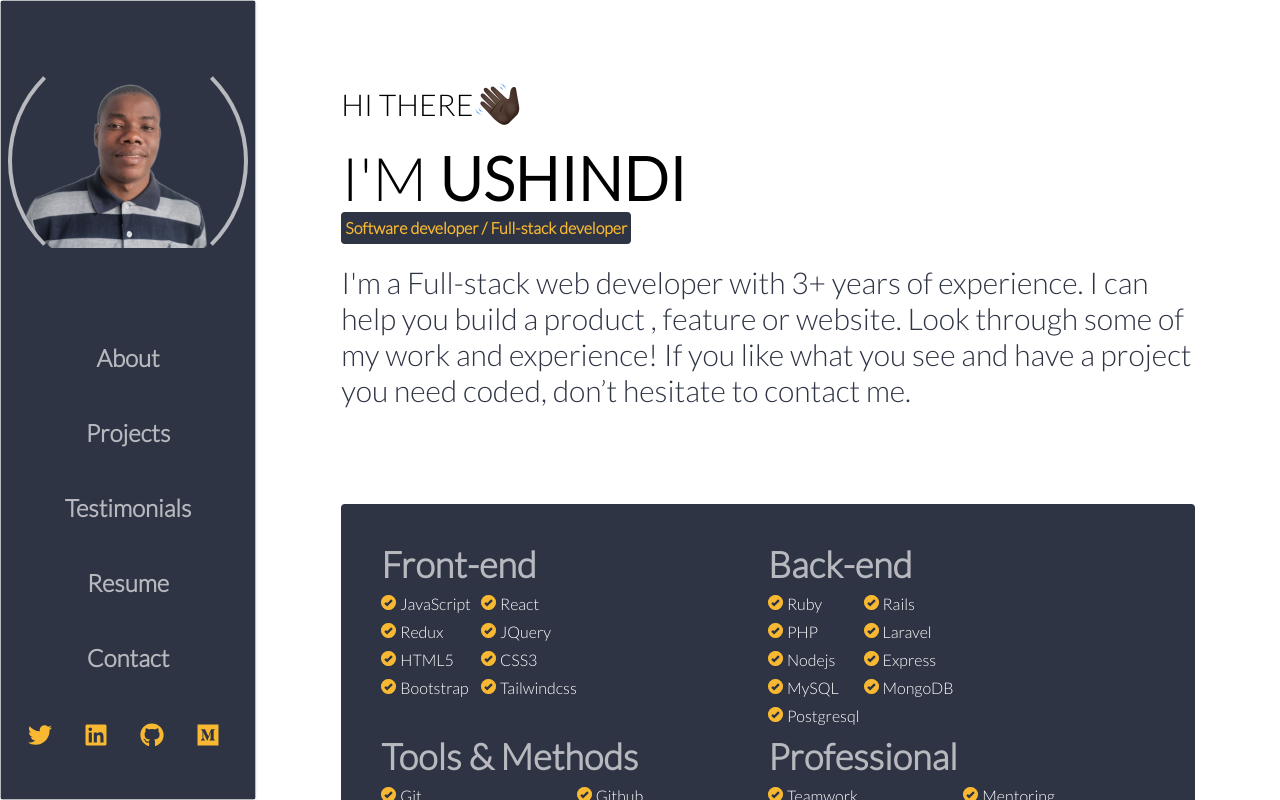
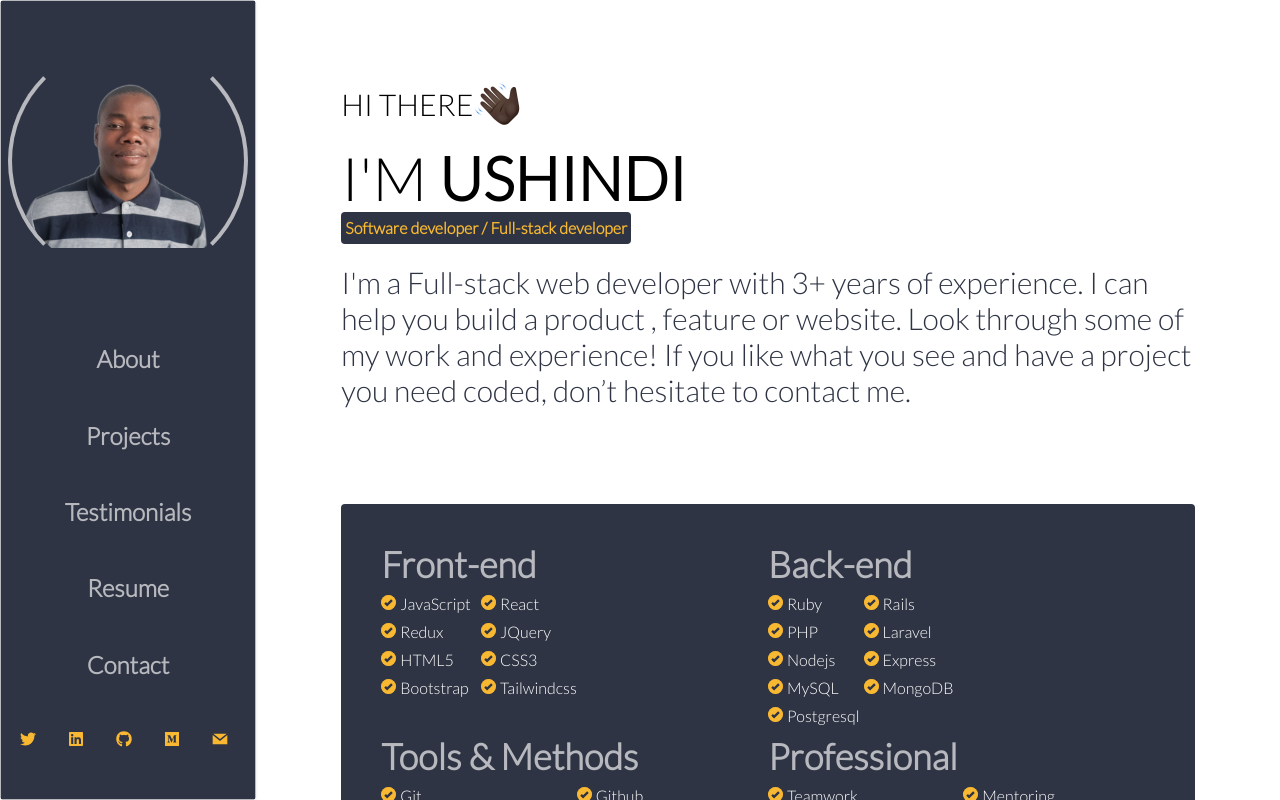
Before and after one commit to bienvenuushindi/my-portfolio, a React (Create React App) app: page / in a window 1280 px wide. Shown: the top 800 px of the page. Built offline with nearby package versions, Linux system fonts and the light colour scheme.

Commit message:
Update social media deisgn

```diff
--- a/src/components/contact.js
+++ b/src/components/contact.js
@@ -19,14 +19,6 @@ const Contact = () => {
                         <h3 className="lg:text-4xl text-2xl font-bold text-left">Let's connect</h3>
                         <div className="grid lg:grid-cols-2">
                             <SocialMedia customClasses="grid-cols-2" showIconText={true}/>
-                            <div>
-                                <div className="flex items-center">
-                           <span className="text-tertiary bg-black p-3 mt-1 mr-2 rounded-3xl hover:text-white">
-                                <GrMail/>
-                            </span>
-                                    <a className="font-bold" href="mailto:jeanbienvenusb@gmail.com">jeanbienvenusb@gmail.com</a>
-                                </div>
-                            </div>
                         </div>
                     </div>
                 </div>
--- a/src/components/navigation.js
+++ b/src/components/navigation.js
@@ -48,7 +48,7 @@ const Navigation = () => {
                     <div className="pb-32 xl:pb-10 w-full flex flex-col items-center justify-start space-x-2 text-primary">
                         <div
                             className="flex px-6 justify-start md:justify-end items-start  w-full md:items-center space-x-6 ">
-                            <SocialMedia customClasses="grid-rows-1 text-2xl justify-center grid-flow-col w-full"/>
+                            <SocialMedia customClasses="grid-rows-1 justify-center grid-flow-col w-full"/>
                         </div>
                     </div>
                 </div>
--- a/src/components/socialMedia.js
+++ b/src/components/socialMedia.js
@@ -1,5 +1,6 @@
 import {accounts} from "../siteData";
 import {FaGithub, FaLinkedin, FaMedium, FaTwitter} from "react-icons/fa";
+import {GrMail} from "react-icons/gr";
 
 function SocialMedia({customClasses = '', showIconText=false}) {
     const icons = {
@@ -7,6 +8,7 @@ function SocialMedia({customClasses = '', showIconText=false}) {
         linkedin: <FaLinkedin/>,
         medium: <FaMedium/>,
         github: <FaGithub/>,
+        gmail: <GrMail/>,
     }
     return (
         <ul className={`mt-3 grid ${customClasses}`}>
--- a/src/siteData.js
+++ b/src/siteData.js
@@ -327,6 +327,11 @@ export const accounts = [
         link: 'https://medium.com/@bienvenuushindi',
         key: 'medium'
     },
+    {
+        name: 'jeanbienvenusb@gmail.com',
+        link: 'mailto:jeanbienvenusb@gmail.com',
+        key: 'gmail'
+    },
 
 
 ]
```
